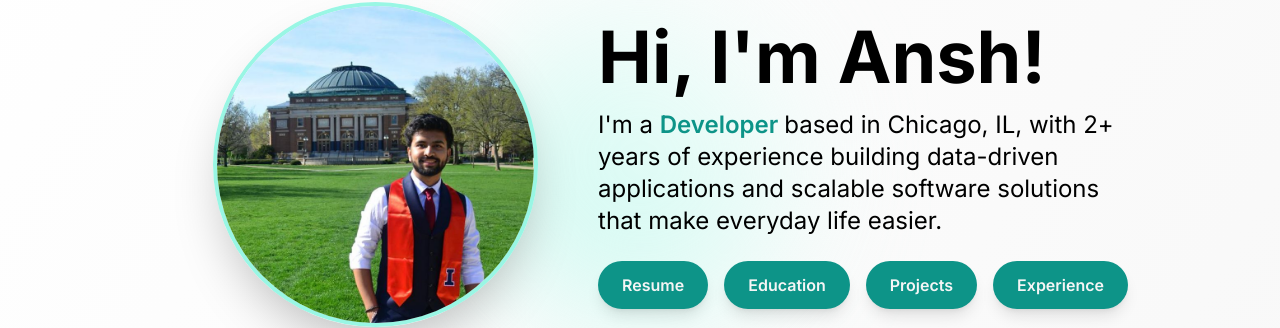
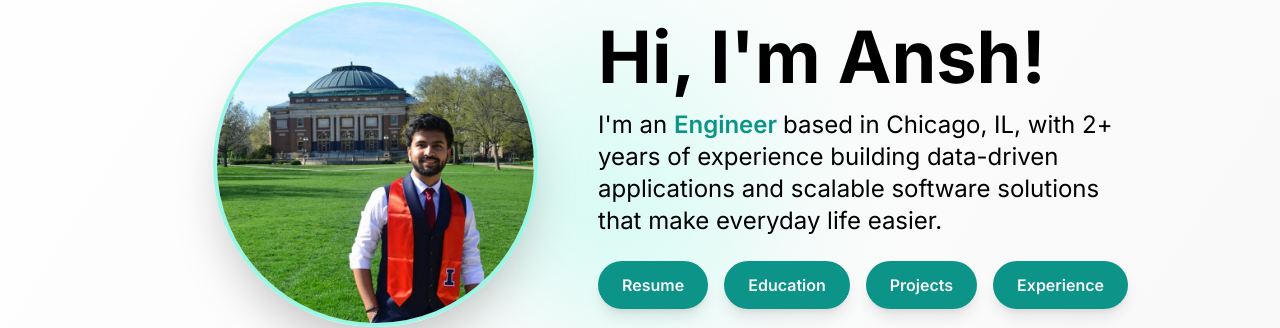
Before and after one commit to ansh-ankul/personal, a Next.js app: page / in a window 1280 px wide. Shown: the part 238-566 px from the top of the page. Built offline with nearby package versions, Linux system fonts and the light colour scheme.

Commit message:
engineer

```diff
--- a/components/HeroSection.tsx
+++ b/components/HeroSection.tsx
@@ -28,9 +28,9 @@ const HeroSection = () => {
         <div className="md:mt-2 md:w-3/5">
           <h1 className="text-4xl font-bold mt-6 md:mt-0 md:text-7xl animate-fadeInUp">Hi, I&#39;m Ansh!</h1>
           <p className="text-lg mt-4 mb-6 md:text-2xl">
-            I&#39;m a{" "}
+            I&#39;m an{" "}
             <span className="font-semibold text-teal-600">
-              Developer{" "}
+              Engineer{" "}
             </span>
              based in Chicago, IL, with 2+ years of experience building data-driven applications and scalable software solutions that make everyday life easier.
           </p>
```
